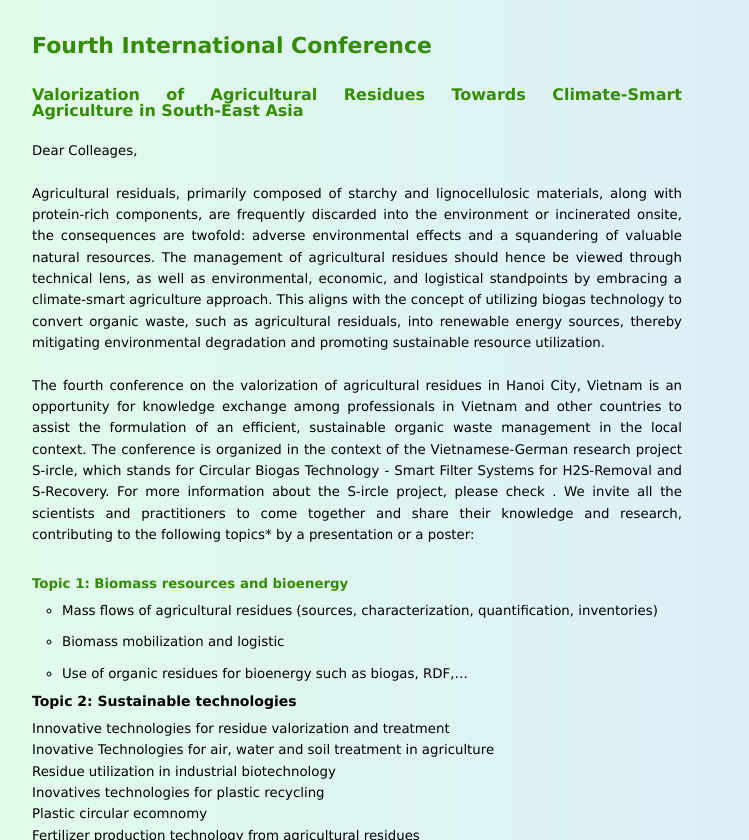
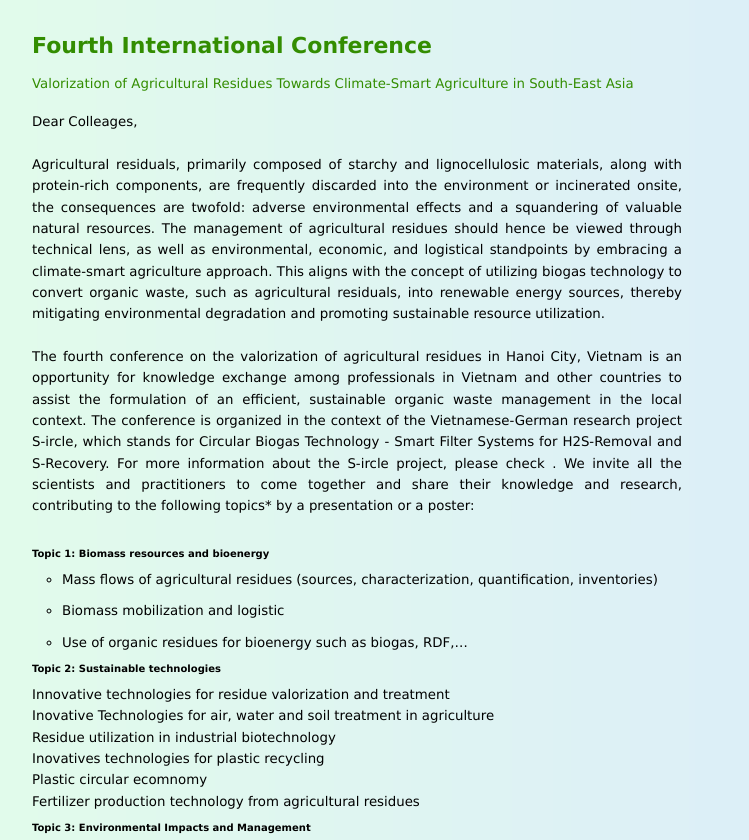
Before and after one commit to TrangHoangX/SIRCLE, a plain HTML site: page EN_gallery.html in a window 1280 px wide. Shown: the part 275-1115 px from the top of the page, 158-907 px from the left. Drawn offline with Linux system fonts and the light colour scheme; files that its build step writes are made by us from their sources.

Commit message:
EN_gallery.html

```diff
--- a/EN_gallery.html
+++ b/EN_gallery.html
@@ -127,7 +127,7 @@
 		<!-- #BeginEditable "Content" -->
            <h1 style="border-bottom:none;">Fourth International Conference</h1>
 		<p>
-			<h2>Valorization of Agricultural Residues Towards Climate-Smart Agriculture in South-East Asia</h2>
+			<h5>Valorization of Agricultural Residues Towards Climate-Smart Agriculture in South-East Asia</h5>
 			</br>
 			<p>
 			Dear Colleages,
@@ -145,7 +145,7 @@
 			</br>
 			</br>
 			</p>
-			<h5><strong>Topic 1: Biomass resources and bioenergy</strong></h5>
+			<strong>Topic 1: Biomass resources and bioenergy</strong>
 			<p>
 				<ul>
 <li>Mass flows of agricultural residues (sources, characterization, quantification, inventories)</li>
@@ -153,7 +153,7 @@
 <li>Use of organic residues for bioenergy such as biogas, RDF,…</li>
 </ul>
 			</p>
-			<h3><strong>Topic 2: Sustainable technologies</strong></h3>
+			<strong>Topic 2: Sustainable technologies</strong>
 			<p>
 	Innovative technologies for residue valorization and treatment
 			</br>
@@ -168,7 +168,7 @@
 	Fertilizer production technology from agricultural residues
 			</br>
 			</p>
-			<h3><strong>Topic 3: Environmental Impacts and Management</strong></h3>
+			<strong>Topic 3: Environmental Impacts and Management</strong>
 			<p>
 	Monitoring of environmental impacts including GHG emssions, polution and mitigation in agriculture
 			</br>
@@ -200,7 +200,7 @@ Deadline for the registration is the <strong>12:00 pm, 12th September 2024, GMT+
     <fieldset>
         <h3>4th International Conference VAR Registration<br><small></small></h3>
     </fieldset>
-
+</br>
 
     <!-- Field type: "short" id: "547733250" -->
     <fieldset>
@@ -256,6 +256,7 @@ Deadline for the registration is the <strong>12:00 pm, 12th September 2024, GMT+
     -->
     <input type="hidden" name="pageHistory" value="0">
 
+</br>
     <input class="btn btn-primary" type="submit" value="Submit">
 </form>
 
```
